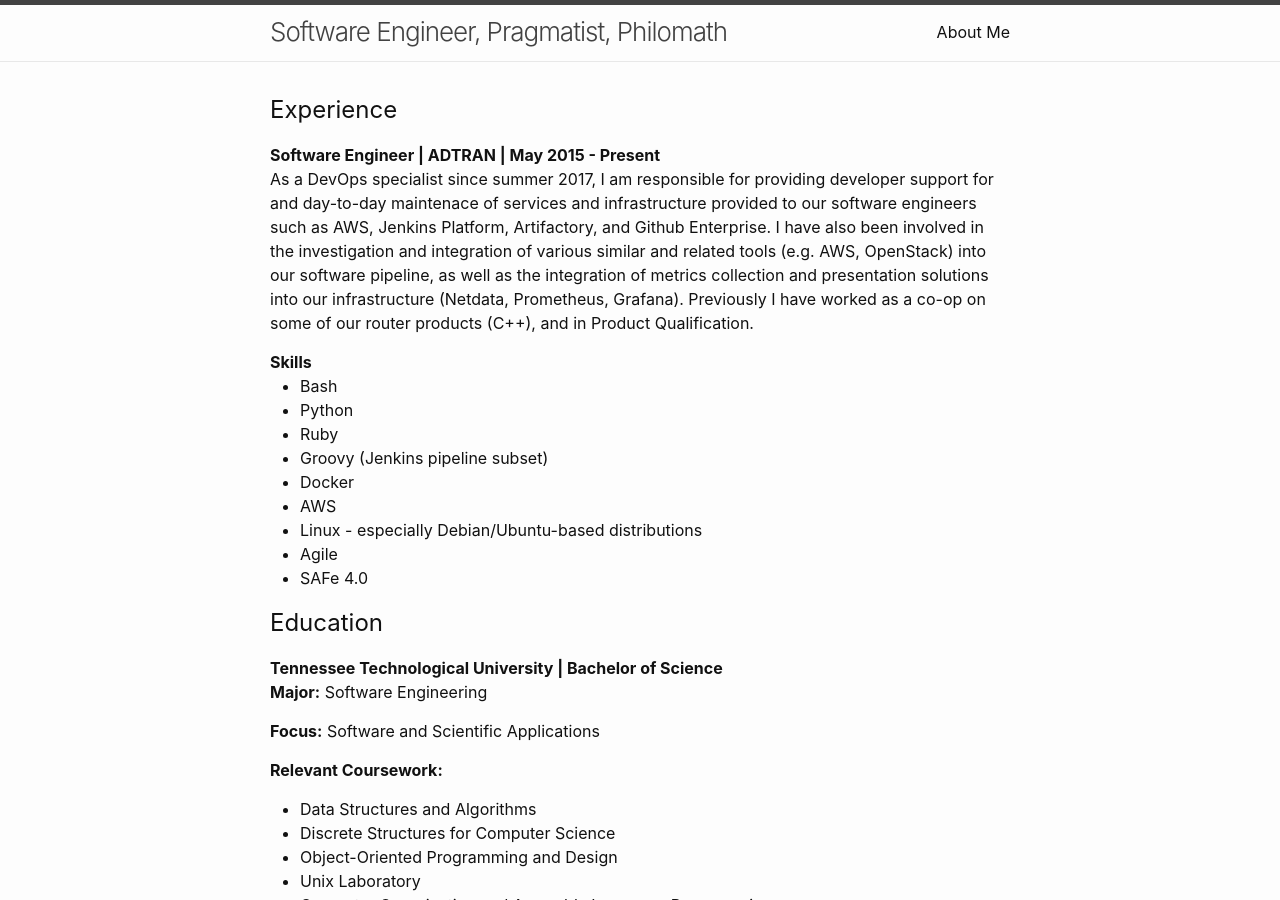
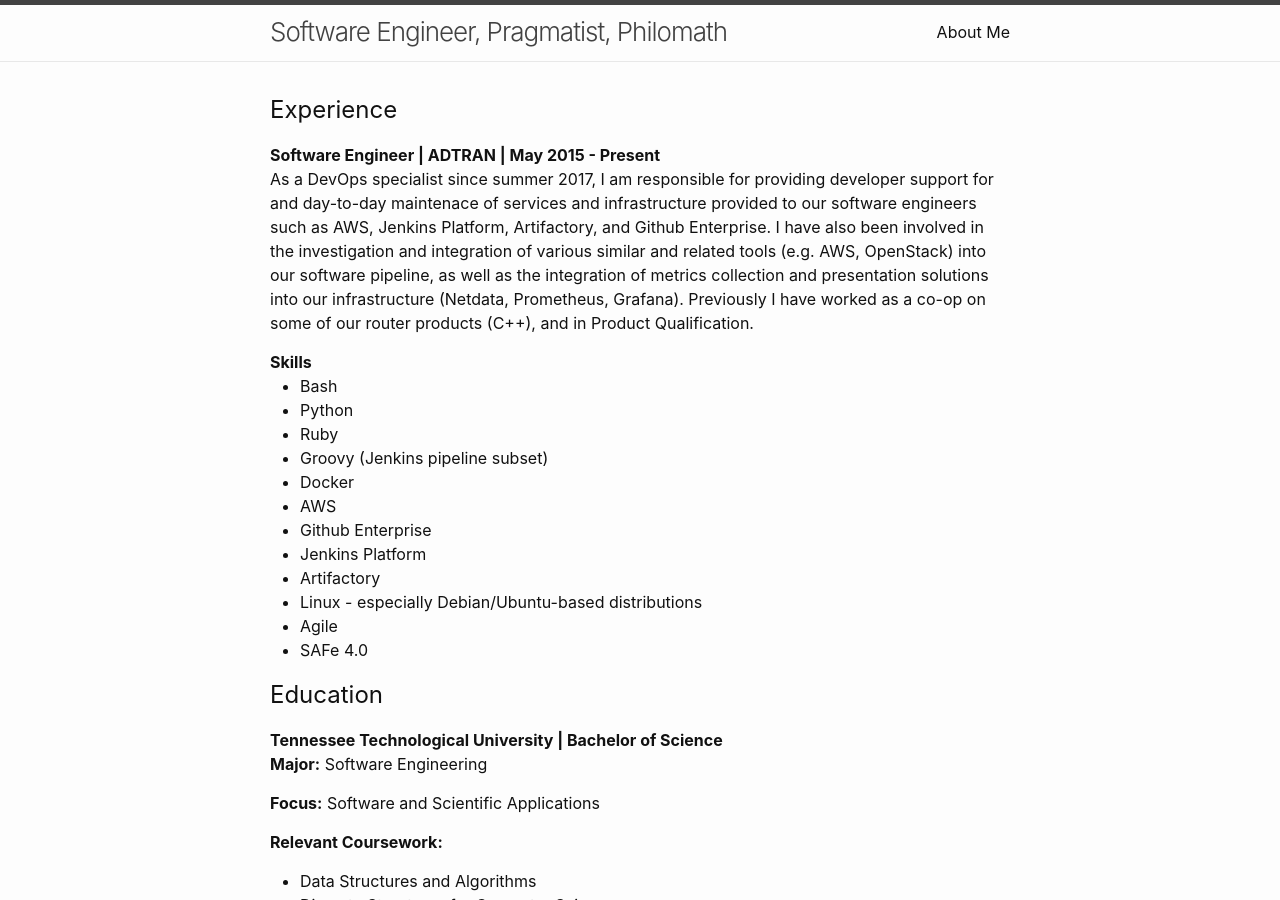
Before and after one commit to leonallen22/leonallen22.github.io, a Jekyll site: the page built from aboutme.html, in a window 1280 px wide and 900 px high. Built offline with Jekyll 4.4.1, drawn with Linux system fonts in a browser that asks for light colours.

Commit message:
add a few previously ommitted

```diff
--- a/aboutme.html
+++ b/aboutme.html
@@ -15,6 +15,9 @@
   <li>Groovy (Jenkins pipeline subset)</li>
   <li>Docker</li>
   <li>AWS</li>
+  <li>Github Enterprise</li>
+  <li>Jenkins Platform</li>
+  <li>Artifactory</li>
   <li>Linux - especially Debian/Ubuntu-based distributions</li>
   <li>Agile</li>
   <li>SAFe 4.0</li>
```
